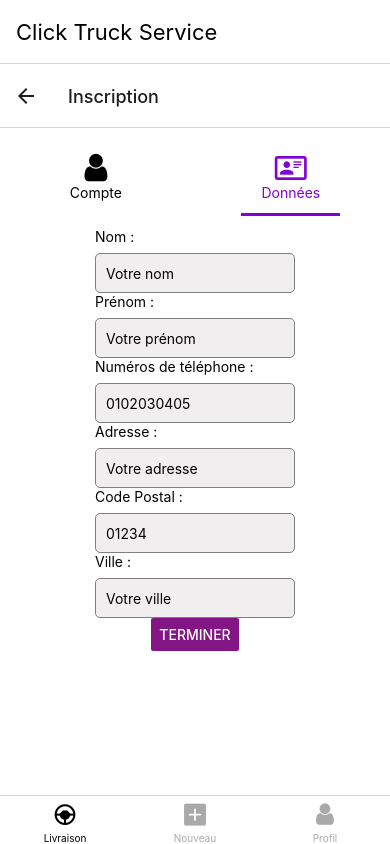
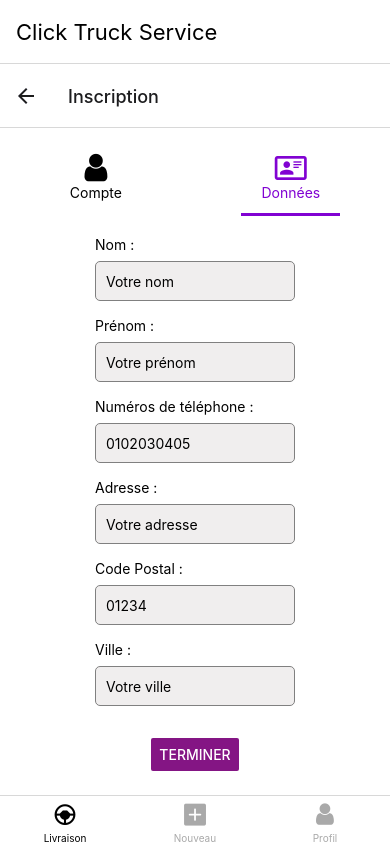
Before and after one commit to JoK3R59/CtsAppClient, a React Native app: screen /Inscription in a window 390 px wide. Both pictures are taken after a click on the button "SUIVANT". Built offline with nearby package versions, Linux system fonts and the light colour scheme.

Commit message:
Update _DataRegister.js

```diff
--- a/src/component/_registration/_DataRegister.js
+++ b/src/component/_registration/_DataRegister.js
@@ -29,7 +29,7 @@ const _DataRegister = () => {
 
             <View>
 
-                <View>
+                <View style = { styles.viewContent }>
 
                     <Text>Nom :</Text>
 
@@ -40,7 +40,7 @@ const _DataRegister = () => {
                     />
                 </View>
 
-                <View>
+                <View style = { styles.viewContent }>
 
                     <Text>Prénom :</Text>
 
@@ -51,7 +51,7 @@ const _DataRegister = () => {
                     />
                 </View>
 
-                <View>
+                <View style = { styles.viewContent }>
 
                     <Text>Numéros de téléphone :</Text>
 
@@ -65,7 +65,7 @@ const _DataRegister = () => {
 
             <View>
 
-                <View>
+                <View style = { styles.viewContent }>
 
                     <Text>Adresse :</Text>
 
@@ -76,7 +76,7 @@ const _DataRegister = () => {
                     />
                 </View>
 
-                <View>
+                <View style = { styles.viewContent }>
 
                     <Text>Code Postal :</Text>
 
@@ -87,7 +87,7 @@ const _DataRegister = () => {
                     />
                 </View>
 
-                <View>
+                <View style = {[ styles.viewContent, { marginBottom: 32 } ]}>
 
                     <Text>Ville :</Text>
 
@@ -112,6 +112,9 @@ const styles = StyleSheet.create({
         borderRadius: 5,
         borderColor: 'gray',
         marginTop: 8
+    },
+    viewContent: {
+        marginVertical: 8
     }
 });
 
```
